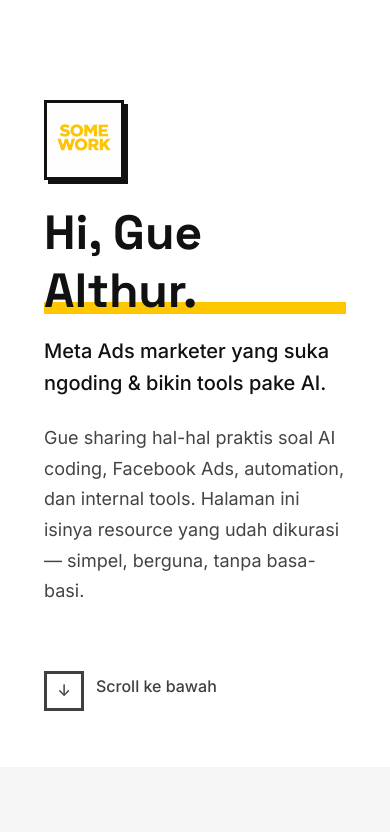
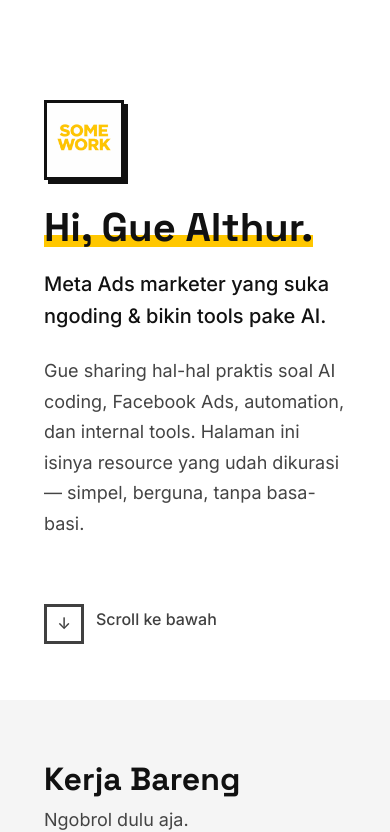
Before and after one commit to somework06-coder/SOMEWORK-LP, a Next.js app: page / in a window 390 px wide. Shown: the top 832 px of the page. Built offline with nearby package versions, Linux system fonts and the light colour scheme; no server answers; the database is empty.

Commit message:
Fix hero font size mobile

```diff
--- a/app/globals.css
+++ b/app/globals.css
@@ -61,7 +61,7 @@ h6 {
 }
 
 h1 {
-  font-size: clamp(3rem, 10vw, 6rem);
+  font-size: clamp(2.5rem, 8vw, 6rem);
 }
 
 h2 {
```
